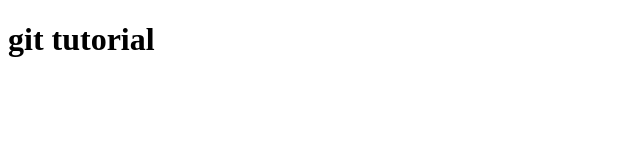
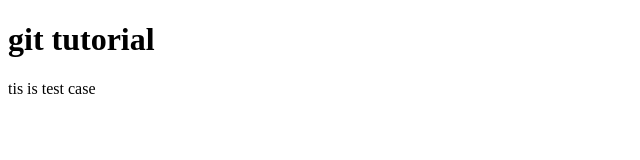
Before and after one commit to jamdadesuraj/git_tutorial, a plain HTML site: page index.html in a window 1280 px wide. Shown: the whole page, without its empty margins (0-640 px from the left). Drawn offline with Linux system fonts and the light colour scheme.

Commit message:
add test case

```diff
--- a/index.html
+++ b/index.html
@@ -7,5 +7,6 @@
 </head>
 <body>
     <h1>git tutorial</h1>
+    <p>tis is test case</p>
 </body>
 </html>
```
